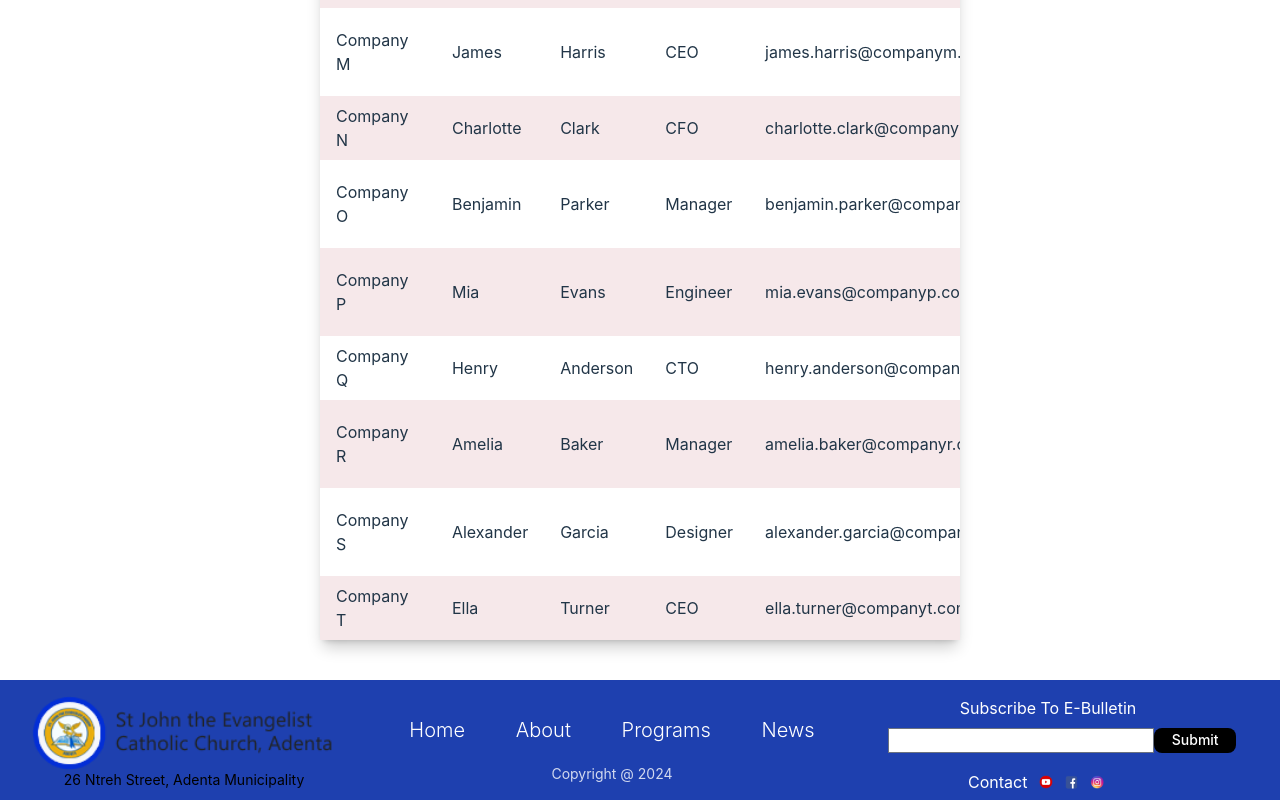
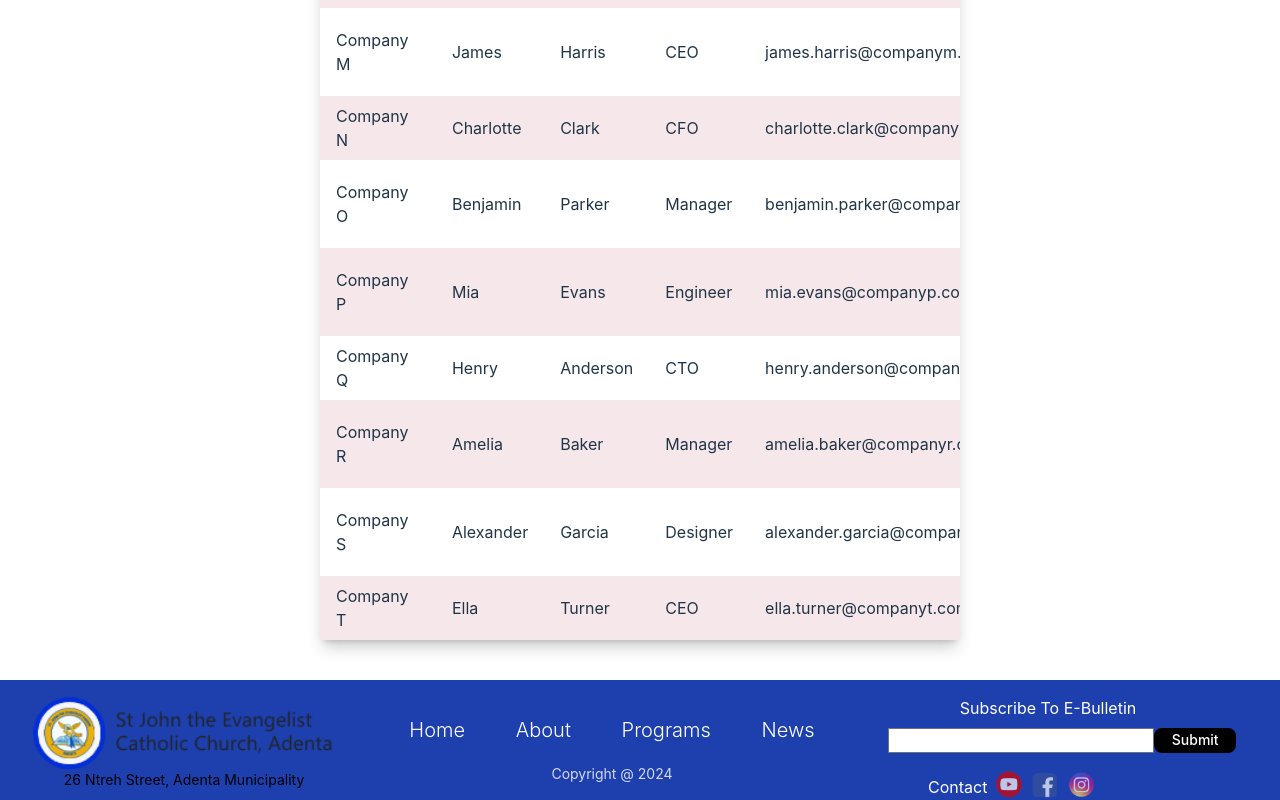
Before and after one commit to Jerry123-coder/evangelist_site, a React (Vite) app: page /directory in a window 1280 px wide. Shown: the part 1472-2272 px from the top of the page. Built offline with nearby package versions, Linux system fonts and the light colour scheme.

Commit message:
Donations page complete

```diff
--- a/src/components/Footer.jsx
+++ b/src/components/Footer.jsx
@@ -60,24 +60,24 @@ const Footer = () => {
             <button className="py-0 text-sm bg-black">Submit</button>
             </div>
           </div>
-          <div className="text-base flex justify-center w-full px-20">
+          <div className="text-base flex justify-center w-full px-10  items-end">
             Contact
-            <div className="flex w-full items-center gap-3 px-3">
+            <div className="flex w-full items-center gap-2 px-2 ">
               <div className="cursor-pointer">
               <a href="https://youtube.com/@stjohnadenta3396?si=krZXJDBWZ0e2joc8" target="_blank">
-                <img src={ytLogo} className="lg:w-4"/>
+                <img src={ytLogo} className="lg:w-7 opacity-70 hover:opacity-100"/>
                 </a>
                 </div>
 
               <div className="cursor-pointer">
               <a href="https://www.facebook.com/share/T8k93kDWK6DSmknt/?mibextid=LQQJ4d" target="_blank">
-                <img src={fbLogo} className="lg:w-4"/>
+                <img src={fbLogo} className="lg:w-7 opacity-70 hover:opacity-100"/>
                 </a>
                 </div>
 
               <div className="cursor-pointer">
               <a href="https://www.instagram.com/stjohntheevangelist_adenta?igsh=MTRzeTdoY3huOG95bg" target="_blank">
-                <img src={igLogo} className="lg:w-4"/>
+                <img src={igLogo} className="lg:w-7 opacity-70 hover:opacity-100"/>
                 </a>
                 </div>
 
--- a/src/pages/Donate.jsx
+++ b/src/pages/Donate.jsx
@@ -1,6 +1,7 @@
 import React from "react";
 import { project1, project2, project3, project4, project5, } from ".";
-import './Donate.css'
+
+import momo from "../assets/momo.jpg";
 
 const Donate = () => {
   return (
@@ -13,8 +14,8 @@ const Donate = () => {
        <div className="absolute  w-full lg:h-[50vh] bg-black bg-opacity-20 text-opacity-70 flex flex-col justify-center items-center text-white">
        <span className="text-2xl text-center w-full  mb-10 lg:mb-2 font-semibold opacity-75 capitalize" style={{ WebkitTextStroke: '1px white' }}>You can support</span>
        <div className="relative mt-3">
-      <span className="absolute inset-0 text-2xl text-white lg:text-left lg:text-5xl font-bold capitalize hover:text-opacity-100 hover:text-blue-300 hover:transition-all hover:duration-500 animate-polygon">Church projects and church activities here</span>
-      <span className="text-2xl text-center lg:text-left lg:text-5xl font-bold capitalize text-transparent" style={{ WebkitTextStroke: '1px white' }}>Church projects and church activities here</span>
+      <span className="absolute inset-0 text-2xl text-white lg:text-left lg:text-5xl font-bold capitalize hover:text-opacity-100 hover:text-yellow-300 hover:transition-all hover:duration-500 animate-polygon">Church projects and church activities </span>
+      <span className="text-2xl text-center lg:text-left lg:text-5xl font-bold capitalize text-transparent" style={{ WebkitTextStroke: '1px white' }}>Church projects and church activities </span>
 </div>
 
         {/* <h2 className="text-2xl font-semibold capitalize text-blue-300 ">
@@ -50,8 +51,33 @@ const Donate = () => {
             </div>
           </div>
         </div>
-        <div>
-          Image goes here
+
+        <div className="w-1/2 bg-white">
+        <div className=" rounded shadow-lg">
+          <div>
+          <h2 className="text-3xl pt-8 pl-8 font-semibold mb-4">Mobile Money Account</h2>
+          <hr className="border-gray-300 "/>
+          </div>
+
+          <div className="bg-blue-500">
+          <div>
+          <img src={momo}  />
+          </div>
+
+          <div>
+          <div className="flex flex-col justify-between text-white px-4">
+          <h2 className="text-2xl font-semibold mb-4">
+            <span className="text-xl mr-5">Account Number:</span>0549583231</h2>
+            <h2 className="text-xl font-bold mb-4">
+            <span className="text-xl mr-4"> Name:</span>
+            <span>Rev. Fr. Edmund Donkor-Baine</span>
+            </h2>
+
+            </div>
+          </div>
+          </div>
+          </div>
+
         </div>
 
         {/* <div className="lg:w-1/2 bg-white p-8 rounded shadow-lg">
```
Also changed, not shown: src/assets/momo.jpg (added).
